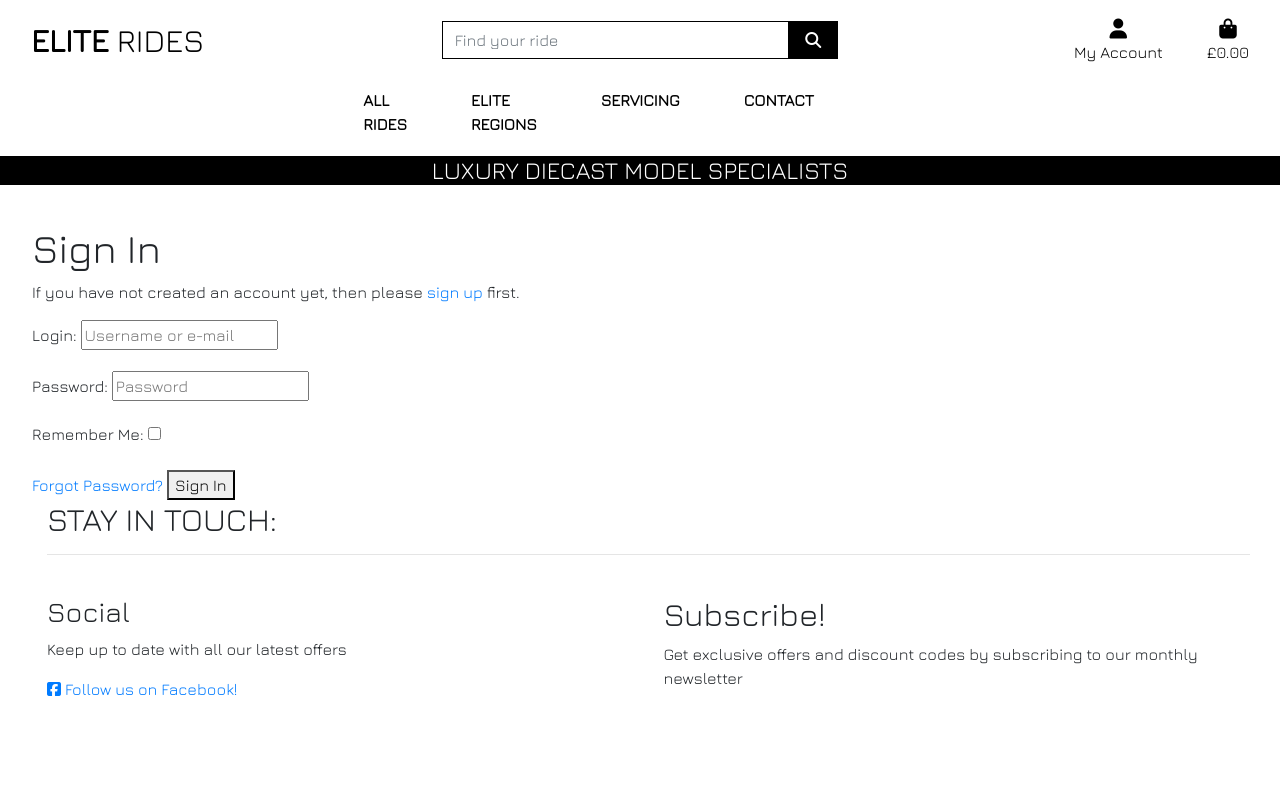
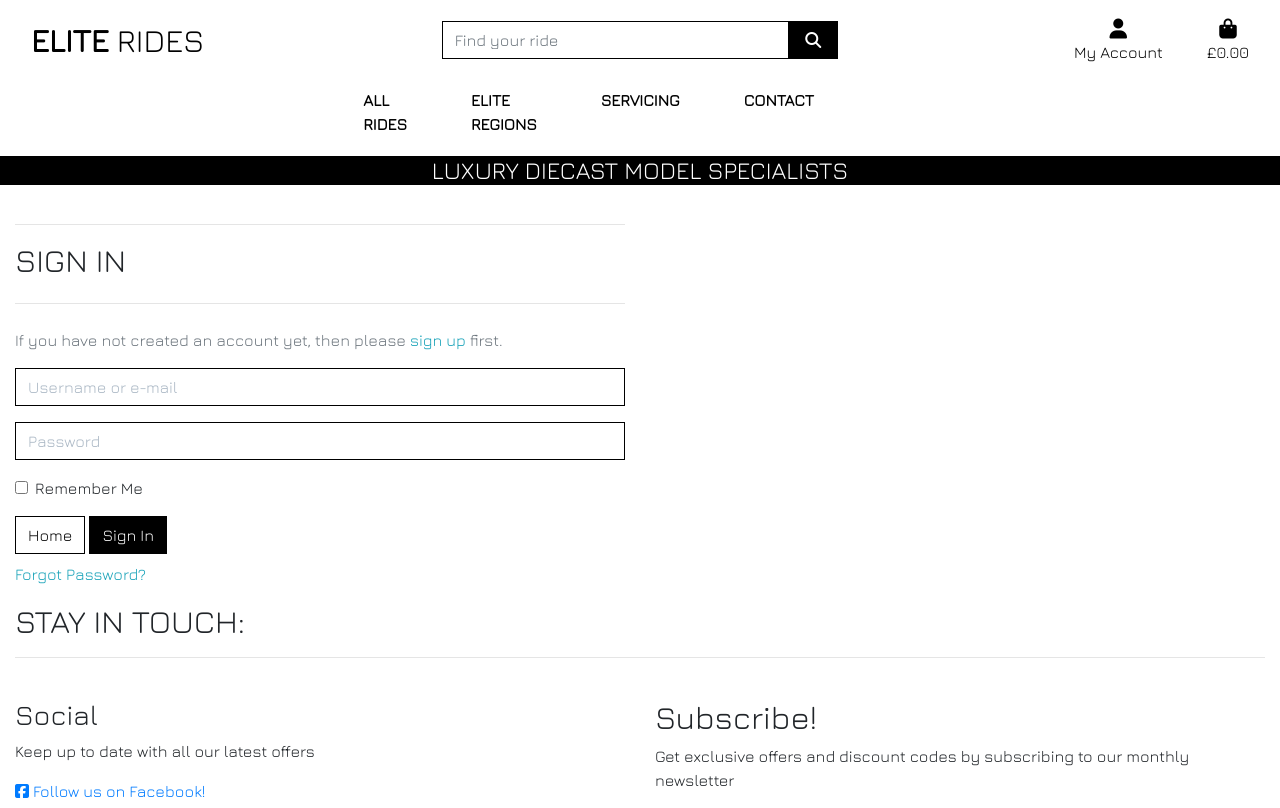
Before and after one commit to kslg/elite-rides, a Django app: page /accounts/login/ in a window 1280 px wide. Before the commit the page ends 696 px from the top, so only its background shows below. Run offline with Django 3.2, Linux system fonts and the light colour scheme; some libraries are stand-ins or nearby versions.

Commit message:
Updated allauth templates and tested profiles

```diff
--- a/profiles/templates/profiles/profile.html
+++ b/profiles/templates/profiles/profile.html
@@ -23,6 +23,7 @@
                 <hr>
             </div>
         </div>
+        {{ profile }}
 {% endblock %}
 
 
--- a/static/css/base.css
+++ b/static/css/base.css
@@ -199,14 +199,18 @@ a.category-badge > span.badge:hover {
 
 /* -------------------------------- Allauth Account Pages */
 
-.logout-elements,
+.accounts-header-container {
+    margin-top: 13rem;
+}
+
+/* .logout-elements,
 .login-elements,
 .signup-elements,
 .verification-sent-elements,
 .confirm-email-elements {
     margin-top: 14rem;
     padding-left: 2rem;
-}
+} */
 
 /* -------------------------------- Media Queries */
 
@@ -215,6 +219,60 @@ a.category-badge > span.badge:hover {
   .container {
     max-width: 100%;
   }
+}
+
+/* Allauth form formatting */
+
+.allauth-form-inner-content p {
+    margin-top: 1.5rem; /* mt-4 */
+    color: #6c757d; /* text-secondary */
+}
+
+.allauth-form-inner-content input {
+    border-color: #000;
+    border-radius: 0;
+}
+
+.allauth-form-inner-content label:not([for='id_remember']) {
+    display: none;
+}
+
+.allauth-form-inner-content input::placeholder {
+    color: #aab7c4;
+}
+
+.allauth-form-inner-content button,
+.allauth-form-inner-content input[type='submit'] {
+	/* btn */
+	display: inline-block;
+    font-weight: 400;
+    color: #fff;
+    text-align: center;
+    vertical-align: middle;
+    -webkit-user-select: none;
+    -moz-user-select: none;
+    -ms-user-select: none;
+    user-select: none;
+    background-color: #000;
+    border: 1px solid #000;
+    padding: .375rem .75rem;
+    font-size: 1rem;
+    line-height: 1.5;
+    border-radius: 0;
+
+    /* standard bootstrap btn transitions */
+    transition: color .15s ease-in-out,background-color .15s ease-in-out,border-color .15s ease-in-out,box-shadow .15s ease-in-out;
+}
+
+.allauth-form-inner-content button:hover,
+.allauth-form-inner-content input[type='submit']:hover {
+	color: #fff;
+    background-color: #222;
+    border-color: #222;
+}
+
+.allauth-form-inner-content a {
+	color: #17a2b8; /* text-info */
 }
 
 /* fixed top navbar only on medium and up */
--- a/templates/allauth/account/account_inactive.html
+++ b/templates/allauth/account/account_inactive.html
@@ -4,8 +4,10 @@
 
 {% block head_title %}{% trans "Account Inactive" %}{% endblock %}
 
-{% block content %}
-<h1>{% trans "Account Inactive" %}</h1>
+{% block inner_content %}
+<hr>
+<h2 class="logo-font mb-4">{% trans "Account Inactive" %}</h2>
+<hr>
 
 <p>{% trans "This account is inactive." %}</p>
 {% endblock %}
--- a/templates/allauth/account/base.html
+++ b/templates/allauth/account/base.html
@@ -1 +1,15 @@
 {% extends "base.html" %}
+
+{% block content %}
+    <div class="container accounts-header-container">
+        <div class="overlay"></div>
+        <div class="row">
+            <div class="col-12 col-md-6">
+                <div class="allauth-form-inner-content">
+                    {% block inner_content %}
+                    {% endblock %}
+                </div>
+            </div>
+        </div>
+    </div>
+{% endblock %}
--- a/templates/allauth/account/login.html
+++ b/templates/allauth/account/login.html
@@ -5,11 +5,13 @@
 
 {% block head_title %}{% trans "Sign In" %}{% endblock %}
 
-{% block content %}
-<div class="container login-elements">
+{% block inner_content %}
+<!-- <div class="container login-elements">
   <div class="row">
-    <div class="col">
-      <h1>{% trans "Sign In" %}</h1>
+    <div class="col"> -->
+      <hr>
+      <h2 class="logo-font mb-4">{% trans "Sign In" %}</h2>
+      <hr>
 
       {% get_providers as socialaccount_providers %}
 
@@ -37,14 +39,17 @@
 
       <form class="login" method="POST" action="{% url 'account_login' %}">
         {% csrf_token %}
-        {{ form.as_p }}
+        {{ form|crispy }}
         {% if redirect_field_value %}
         <input type="hidden" name="{{ redirect_field_name }}" value="{{ redirect_field_value }}" />
         {% endif %}
+        <a class="btn btn-outline-black rounded-0" href="{% url 'home' %}">Home</a>
+        <button class="primaryAction" type="submit">{% trans "Sign In" %}</button>
+        <p class="mt-2">
         <a class="button secondaryAction" href="{% url 'account_reset_password' %}">{% trans "Forgot Password?" %}</a>
-        <button class="primaryAction" type="submit">{% trans "Sign In" %}</button>
+        </p>
       </form>
-    <div>
+    <!-- <div>
   <div>
-</div>
+</div> -->
 {% endblock %}
--- a/templates/allauth/account/password_reset_done.html
+++ b/templates/allauth/account/password_reset_done.html
@@ -5,8 +5,10 @@
 
 {% block head_title %}{% trans "Password Reset" %}{% endblock %}
 
-{% block content %}
-    <h1>{% trans "Password Reset" %}</h1>
+{% block inner_content %}
+    <hr>
+    <h2 class="logo-font mb-4">{% trans "Password Reset" %}</h2>
+    <hr>
 
     {% if user.is_authenticated %}
     {% include "account/snippets/already_logged_in.html" %}
--- a/templates/allauth/account/password_reset_from_key_done.html
+++ b/templates/allauth/account/password_reset_from_key_done.html
@@ -3,7 +3,9 @@
 {% load i18n %}
 {% block head_title %}{% trans "Change Password" %}{% endblock %}
 
-{% block content %}
-    <h1>{% trans "Change Password" %}</h1>
+{% block inner_content %}
+    <hr>
+    <h2 class="logo-font mb-4">{% trans "Change Password" %}</h2>
+    <hr>
     <p>{% trans 'Your password is now changed.' %}</p>
 {% endblock %}
--- a/templates/allauth/account/signup_closed.html
+++ b/templates/allauth/account/signup_closed.html
@@ -4,8 +4,10 @@
 
 {% block head_title %}{% trans "Sign Up Closed" %}{% endblock %}
 
-{% block content %}
-<h1>{% trans "Sign Up Closed" %}</h1>
+{% block inner_content %}
+<hr>
+<h2 class="logo-font mb-4">{% trans "Sign Up Closed" %}</h2>
+<hr>
 
 <p>{% trans "We are sorry, but the sign up is currently closed." %}</p>
 {% endblock %}
--- a/templates/allauth/account/verification_sent.html
+++ b/templates/allauth/account/verification_sent.html
@@ -4,11 +4,13 @@
 
 {% block head_title %}{% trans "Verify Your E-mail Address" %}{% endblock %}
 
-{% block content %}
+{% block inner_content %}
 <div class="container verification-sent-elements">
     <div class="row">
         <div class="col">
-            <h1>{% trans "Verify Your E-mail Address" %}</h1>
+            <hr>
+            <h2 class="logo-font mb-4">{% trans "Verify Your E-mail Address" %}</h2>
+            <hr>
 
             <p>{% blocktrans %}We have sent an e-mail to you for verification. Follow the link provided to finalize the signup process. Please contact us if you do not receive it within a few minutes.{% endblocktrans %}</p>
         <div>
--- a/templates/allauth/account/verified_email_required.html
+++ b/templates/allauth/account/verified_email_required.html
@@ -4,8 +4,10 @@
 
 {% block head_title %}{% trans "Verify Your E-mail Address" %}{% endblock %}
 
-{% block content %}
-<h1>{% trans "Verify Your E-mail Address" %}</h1>
+{% block inner_content %}
+<hr>
+<h2 class="logo-font mb-4">{% trans "Verify Your E-mail Address" %}</h2>
+<hr>
 
 {% url 'account_email' as email_url %}
 
--- a/templates/base.html
+++ b/templates/base.html
@@ -72,7 +72,7 @@
                                 {% if request.user.is_superuser %}
                                     <a href="" class="dropdown-item">Car Management</a>
                                 {% endif %}
-                                <a href="" class="dropdown-item">My Profile</a>
+                                <a href="{% url 'profile' %}" class="dropdown-item">My Profile</a>
                                 <a href="{% url 'account_logout' %}" class="dropdown-item">Logout</a>
                             {% else %}
                                 <a href="{% url 'account_signup' %}" class="dropdown-item">Register</a>
```
Also changed, not shown: profiles/views.py (+7 -2 lines), templates/allauth/account/email.html (+5 -3 lines), templates/allauth/account/email_confirm.html (+8 -6 lines), templates/allauth/account/logout.html (+8 -7 lines), templates/allauth/account/password_change.html (+5 -4 lines), templates/allauth/account/password_reset.html (+5 -3 lines), templates/allauth/account/password_reset_from_key.html (+5 -3 lines), templates/allauth/account/password_set.html (+4 -3 lines), templates/allauth/account/signup.html (+5 -3 lines).
